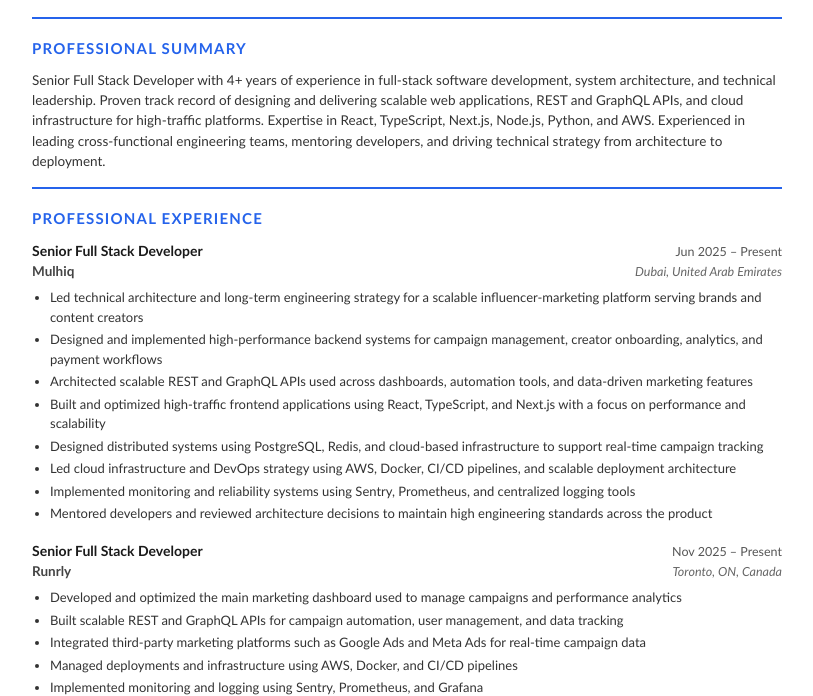
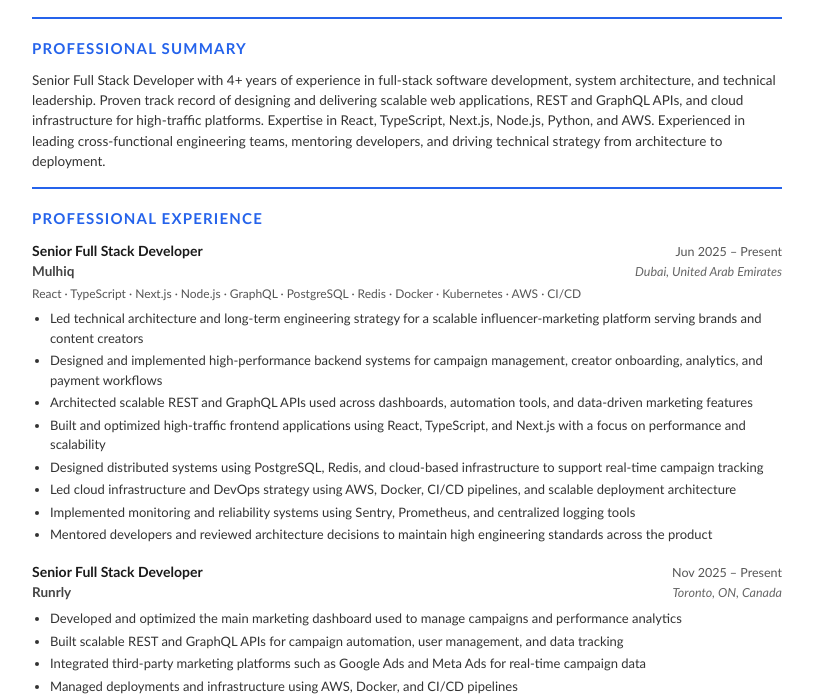
Before and after one commit to Waj35/Waj35.github.io, a plain HTML site: page Wajahat_Irfan_CV.html in a window 1280 px wide. Shown: the part 111-807 px from the top of the page, without its empty margins (233-1046 px from the left). Drawn offline with Linux system fonts and the light colour scheme.

Commit message:
Add Mulhiq tech stack line to CV and update settings permissions
Co-Authored-By: Claude Sonnet 4.6 <noreply@anthropic.com>

```diff
--- a/Wajahat_Irfan_CV.html
+++ b/Wajahat_Irfan_CV.html
@@ -84,6 +84,11 @@
             color: #666;
             font-style: italic;
         }
+        .job-tech {
+            font-size: 12px;
+            color: #555;
+            margin-top: 3px;
+        }
         .job ul {
             margin: 6px 0 0 18px;
             font-size: 13px;
@@ -161,6 +166,7 @@
             <span class="job-company">Mulhiq</span>
             <span class="job-location">Dubai, United Arab Emirates</span>
         </div>
+        <p class="job-tech">React · TypeScript · Next.js · Node.js · GraphQL · PostgreSQL · Redis · Docker · Kubernetes · AWS · CI/CD</p>
         <ul>
             <li>Led technical architecture and long-term engineering strategy for a scalable influencer-marketing platform serving brands and content creators</li>
             <li>Designed and implemented high-performance backend systems for campaign management, creator onboarding, analytics, and payment workflows</li>
```
Also changed, not shown: .claude/settings.local.json.
